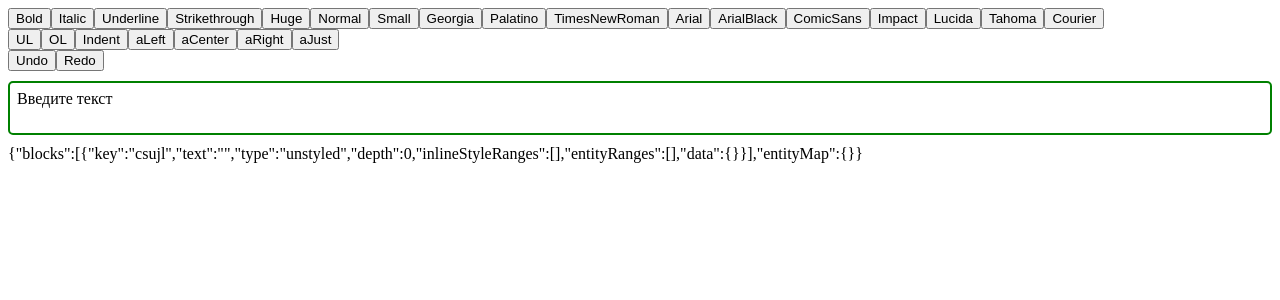
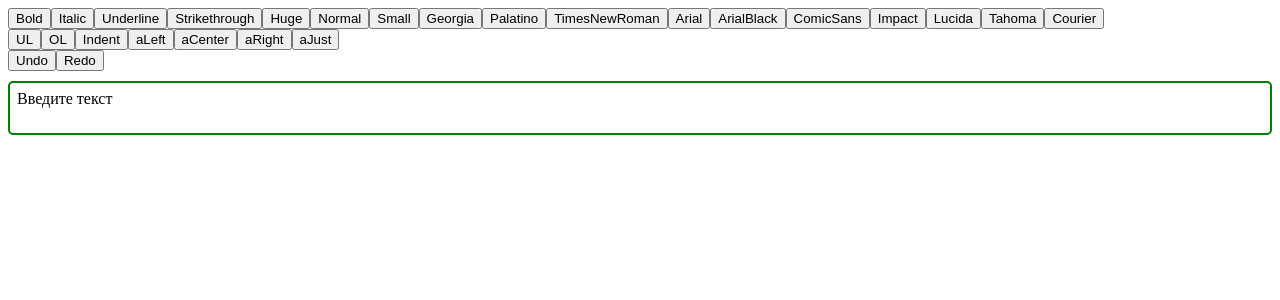
Before and after one commit to yerassylad/draftjs, a React (Create React App) app: page / in a window 1280 px wide. Shown: the top 300 px of the page. Built offline with nearby package versions, Linux system fonts and the light colour scheme.

Commit message:
need to implement add image func

```diff
--- a/src/text_editor.js
+++ b/src/text_editor.js
@@ -1,5 +1,5 @@
 import React, { Component } from "react";
-import { Editor, EditorState, RichUtils, convertToRaw } from "draft-js";
+import { Editor, EditorState, RichUtils } from "draft-js";
 import "./text-editor.css";
 
 // в darftjs имплементированы BOLD ITALIC UNDERLINE стили. Создаем кастомный стиль для зачеркнутых слов
@@ -143,7 +143,12 @@ class TextEditor extends Component {
   // ----------------------------------------------- TODO требуется переписать состояние компонента с использованием redux
   constructor(props) {
     super(props);
-    this.state = { editorState: EditorState.createEmpty() };
+    this.state = {
+      editorState: EditorState.createEmpty(),
+      showURLInput: false,
+      url: "",
+      urlType: ""
+    };
     this.focus = () => this.refs.focus();
     this.onChange = editorState => this.setState({ editorState });
     this.toggleInlineStyle = this._toggleInlineStyle.bind(this);
@@ -185,9 +190,6 @@ class TextEditor extends Component {
             blockStyleFn={myBlockStyleFn}
           />
         </div>
-        {JSON.stringify(
-          convertToRaw(this.state.editorState.getCurrentContent())
-        )}
       </div>
     );
   }
```
